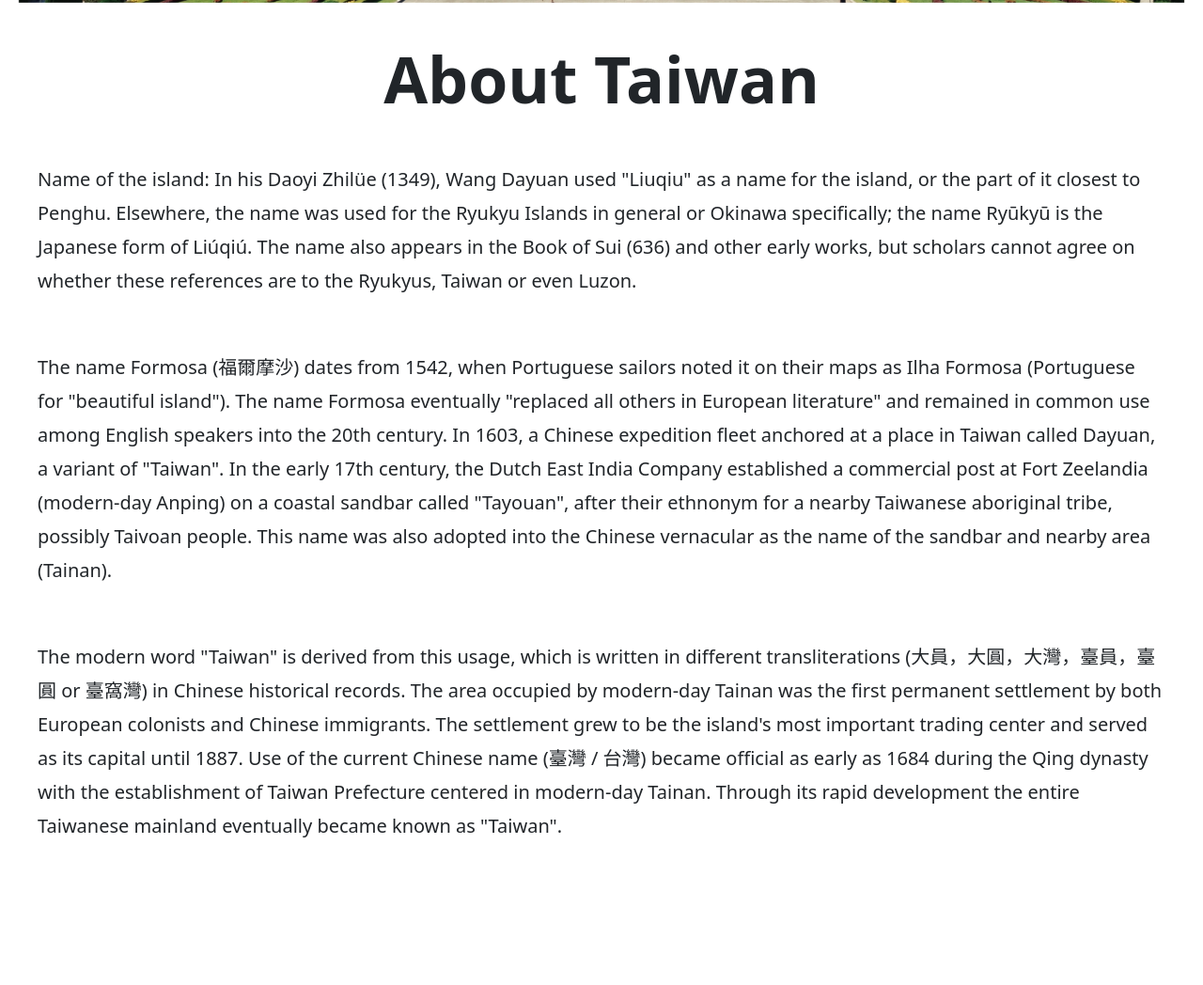
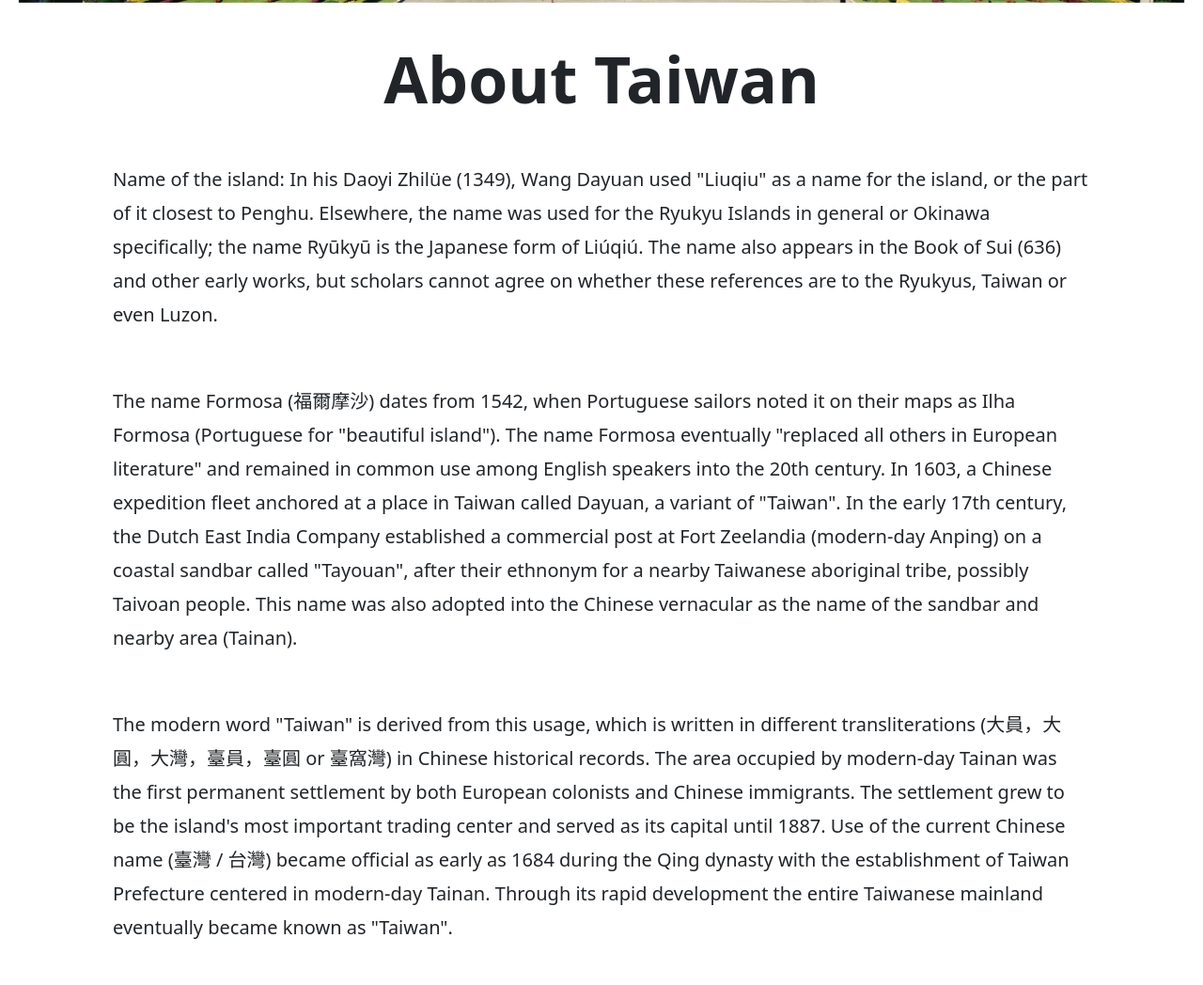
Before and after one commit to AmberYYH/web-project, a plain HTML site: page about.html in a window 1280 px wide. Shown: the part 753-1801 px from the top of the page at 94% size. Before the commit the page ends 1706 px from the top, so only its background shows below. Drawn offline with nearby package versions, Linux system fonts and the light colour scheme; a script that the page names is missing.

Commit message:
add more padding

```diff
--- a/style.css
+++ b/style.css
@@ -47,8 +47,8 @@ font-weight: 700;
 }
 
 .about-taiwan-paragraph{
-    padding-left: 40px;
-    padding-right: 40px;
+    padding-left: 120px;
+    padding-right: 120px;
     padding-bottom: 40px;
     line-height: 180%;
     font-size: 20px;
```
